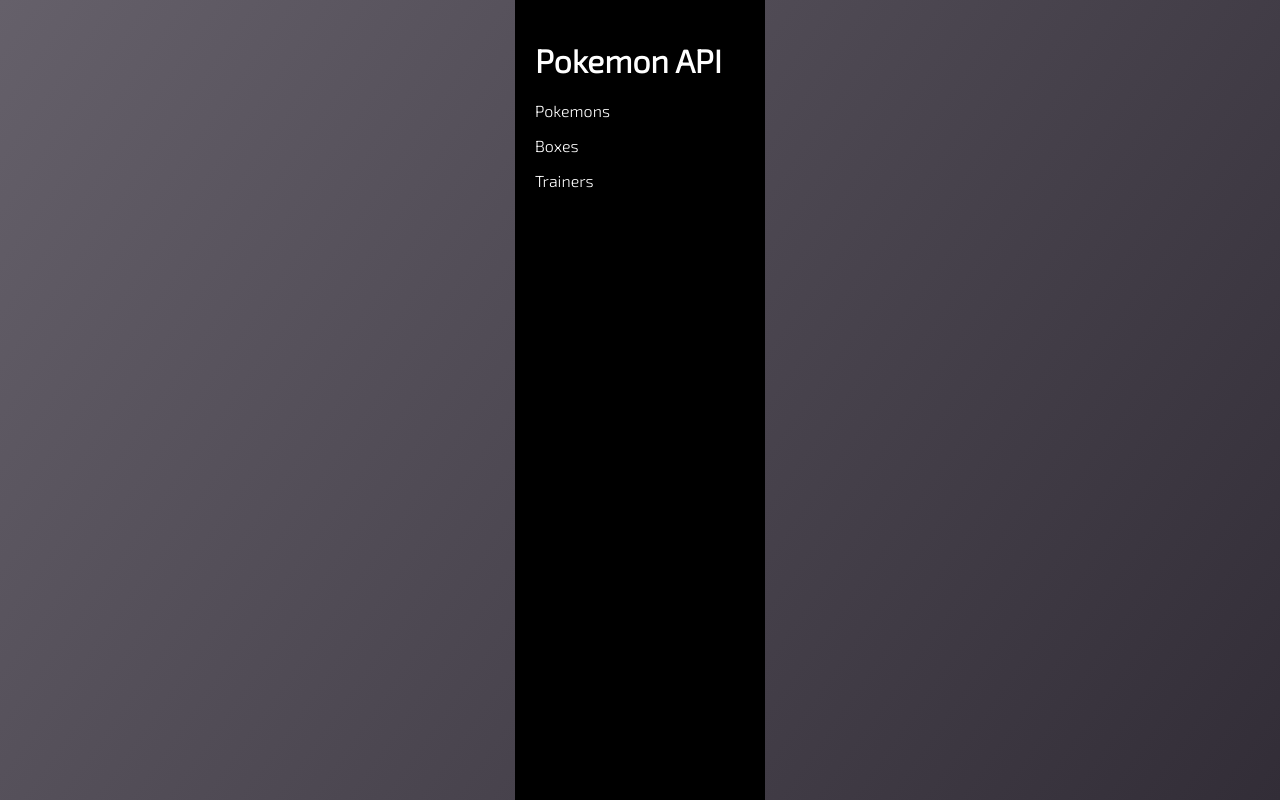
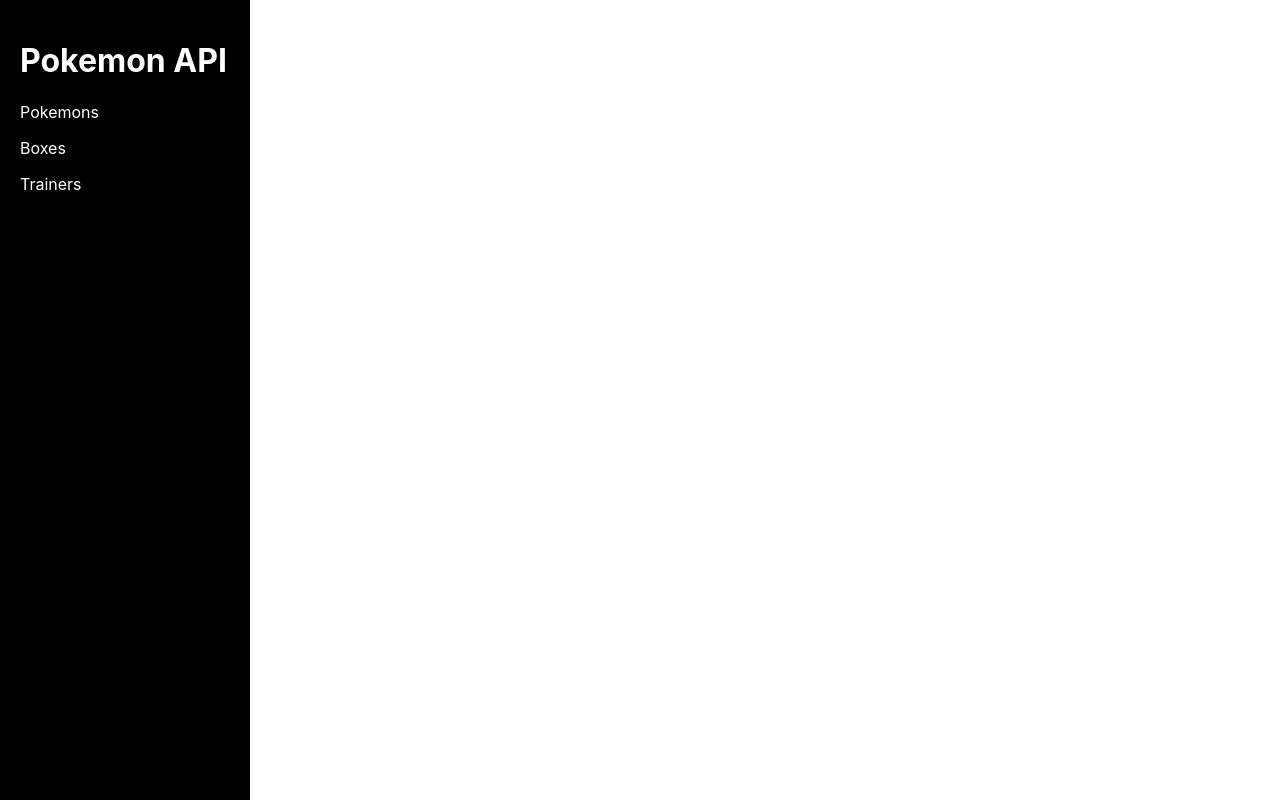
Before and after one commit to nicoHersant/pokenest, a React (Create React App) app in the folder pokefront/: page / in a window 1280 px wide. Built offline with nearby package versions, Linux system fonts and the light colour scheme.

Commit message:
debugg body

```diff
--- a/pokefront/src/components/css/box.css
+++ b/pokefront/src/components/css/box.css
@@ -6,23 +6,6 @@
     box-sizing: border-box;
     -webkit-tap-highlight-color: rgba(255, 255, 255, 0);
     outline: 1px solid transparent;
-}
-
-body {
-    display: flex;
-    width: 100vw;
-    height: 100vh;
-    flex-direction: row ;
-    align-items: center;
-    justify-content: center;
-    margin: 0;
-    padding: 0;
-    overflow: hidden;
-    background-image: linear-gradient(-55deg, rgba(50, 45, 55, 1) 0%, rgba(101, 96, 106, 1) 100%);
-    color: #f5f5f5;
-    font-family: 'Exo 2';
-    font-weight: 300;
-    animation: fadeIn .5s cubic-bezier(0.390, 0.575, 0.565, 1.000) 1;
 }
 
 .wrapper {
@@ -83,14 +66,14 @@ body {
     margin: 0;
     font-size: 38px;
     letter-spacing: -.25px;
-    transform: translateX(-44px);
+    transform: translateX(-10px);
     font-family: 'Sarala';
     font-weight: 700;
 }
 
 .wrapper h2 {
     font-size: 21px;
-    transform: translateX(-34px);
+    transform: translateX(-10px);
 }
 
 .wrapper p {
--- a/pokefront/src/components/css/boxesList.css
+++ b/pokefront/src/components/css/boxesList.css
@@ -1,4 +1,11 @@
 .boxesList {
     display:flex;
     flex-wrap:wrap;
+    align-items: center;
+    justify-content: center;
+    overflow: hidden;
+    font-family: 'Exo 2';
+    font-weight: 300;
+    animation: fadeIn .5s cubic-bezier(0.390, 0.575, 0.565, 1.000) 1;
+    padding: 20px 20px 20px 20px;
 }
```
